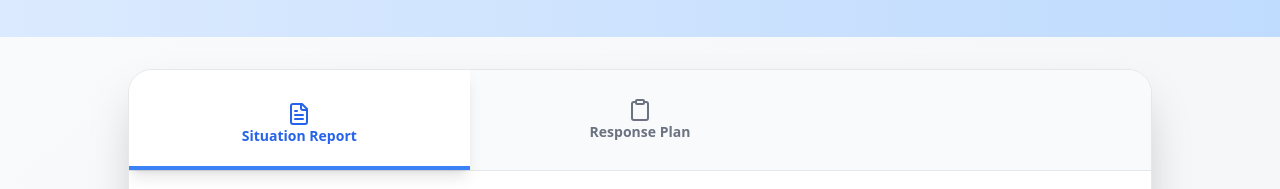
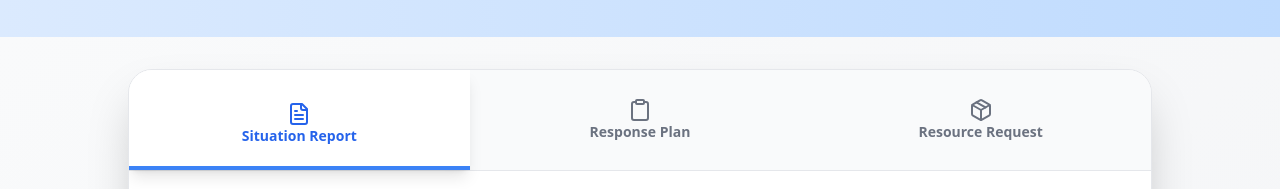
Before and after one commit to ResQAI/ResQAI, a Next.js app: page /profileTest in a window 1280 px wide. Shown: the part 763-952 px from the top of the page. Built offline with nearby package versions, Linux system fonts and the light colour scheme.

Commit message:
Resource management added in NationalToggle

```diff
--- a/src/components/National/NationalHomeToggle.tsx
+++ b/src/components/National/NationalHomeToggle.tsx
@@ -3,11 +3,13 @@ import React, { useState } from 'react';
 import {
 
   FileText,
-  Clipboard
+  Clipboard,
+  Package
 } from 'lucide-react';
 
 import ResponsePlan from "@/components/ResponsePlan";
 import SituationReport from "@/components/SituationReport";
+import ResourceRequestManagement from './NationalResourceManagement';
 
 const NationalHomeToggleArea = () => {
   const [activeTab, setActiveTab] = useState('situationReport');
@@ -24,6 +26,12 @@ const NationalHomeToggleArea = () => {
       label: 'Response Plan',
       icon: <Clipboard className="w-6 h-6" />,
       component: <ResponsePlan />,
+    },
+    {
+      id: 'resourceRequest',
+      label: 'Resource Request',
+      icon: <Package className="w-6 h-6" />,
+      component: <ResourceRequestManagement />,
     }
   ];
 
```
